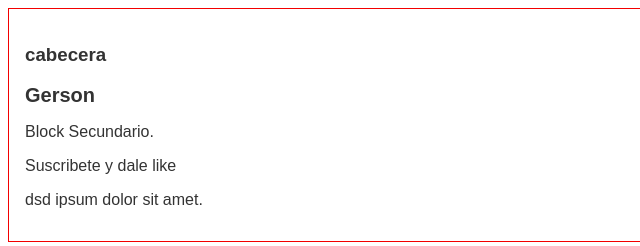
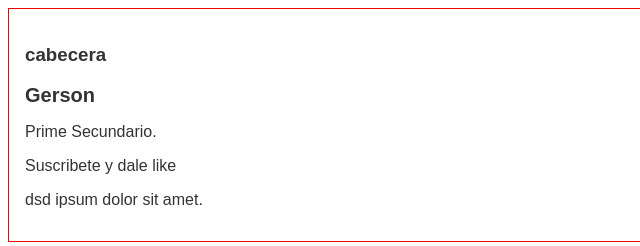
Before and after one commit to GersonBlodia/alura-git, a plain HTML site: page index.html in a window 1280 px wide. Shown: the full height of the page, 0-640 px from the left. Drawn offline with Linux system fonts and the light colour scheme.

Commit message:
Cambio Realizado

```diff
--- a/index.html
+++ b/index.html
@@ -14,7 +14,7 @@
     </div>
     <div class="post">
         <h1>Gerson</h1>
-        <p>Block Secundario.</p>
+        <p>Prime Secundario.</p>
         <p>Suscribete y dale like</p>
         <p>dsd ipsum dolor sit amet.</p>
     </div>
```
